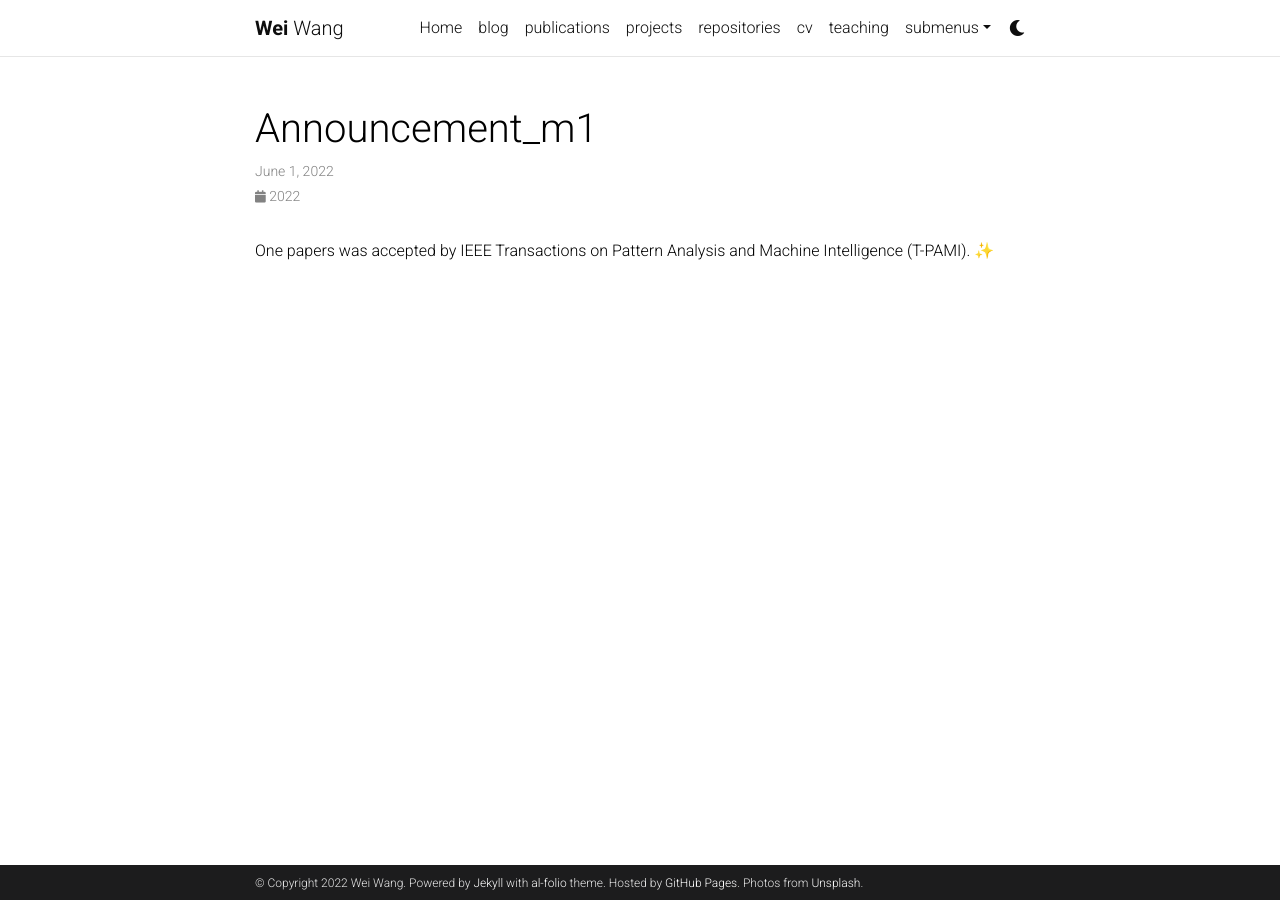
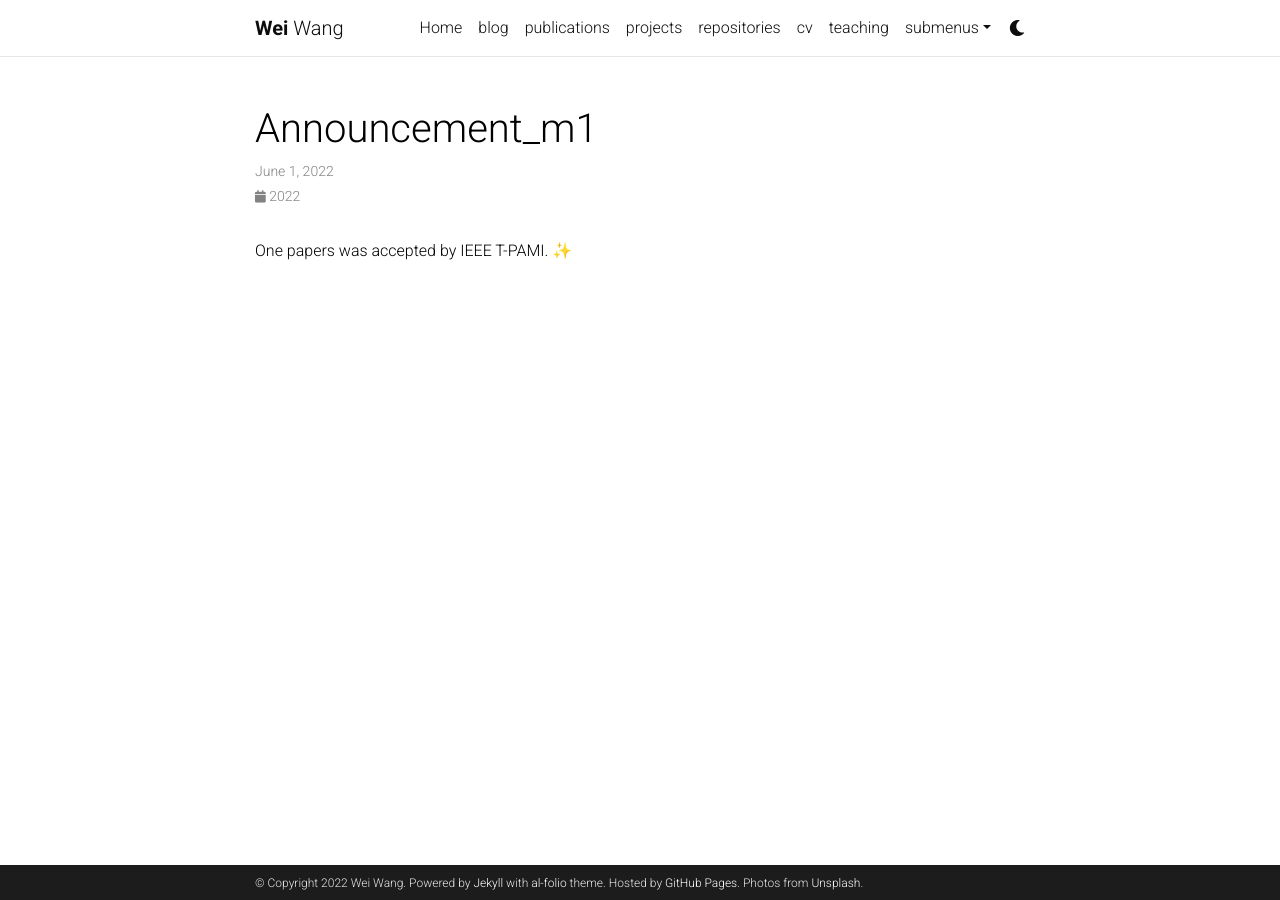
Before and after one commit to WeiWangTrento/WeiWangTrento.github.io, a Jekyll site: the page built from _news/announcement_m1.md, in a window 1280 px wide. Built offline with Jekyll 4.4.1, drawn with Linux system fonts in a browser that asks for light colours; emoji names are drawn with the system emoji font; comment, search, counter and statistics services are not loaded; a style sheet for code colours, icons or effects is not loaded.

Commit message:
updated news

```diff
--- a/_includes/news.html
+++ b/_includes/news.html
@@ -3,7 +3,7 @@
             <h2>News</h2>
             {% if site.news != blank -%}
             {%- assign news_size = site.news | size -%}
-            <div class="table-responsive" {% if site.news_scrollable and news_size > 5 %}style="max-height: 15vw"{% endif %}>
+            <div class="table-responsive" {% if site.news_scrollable and news_size > 5 %}style="max-height: 10vw"{% endif %}>
               <table class="table table-sm table-borderless">
               {%- assign news = site.news | reverse -%}
               {% if site.news_limit %}
--- a/_news/announcement_m1.md
+++ b/_news/announcement_m1.md
@@ -4,4 +4,4 @@ date: 2022-06-01 09:00:00-0400
 inline: true
 ---
 
-One papers was accepted by IEEE Transactions on Pattern Analysis and Machine Intelligence (T-PAMI). :sparkles:
+One papers was accepted by IEEE T-PAMI. :sparkles:
```
